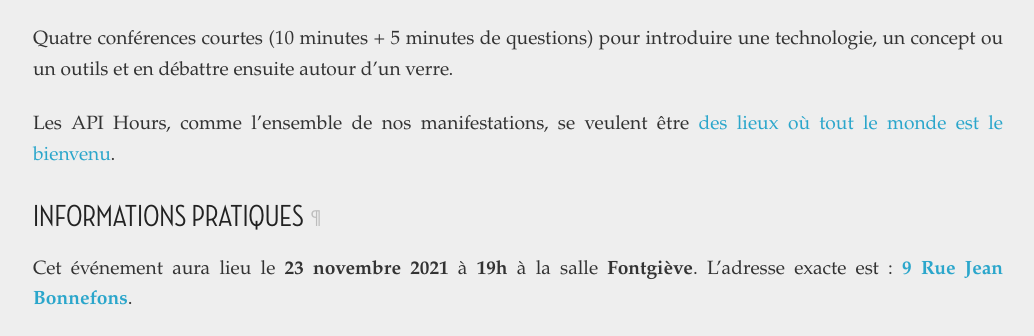
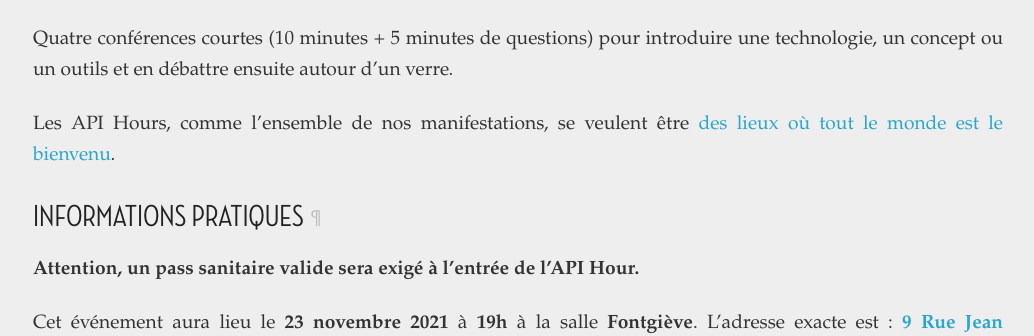
Before and after one commit to clermontech/clermontech.github.com, a Jekyll site: the page built from _posts/2021-11-23-api-hour-48.md, in a window 1280 px wide and 900 px high, scrolled down 467 px, cut to the strip 0-336 px from the top of the window. Shown: the whole strip, without its empty margins (122-1156 px from the left). Built offline with Jekyll 4.4.1, drawn with Linux system fonts in a browser that asks for light colours.

Commit message:
pass sanitaire disclaimer

```diff
--- a/_posts/2021-11-23-api-hour-48.md
+++ b/_posts/2021-11-23-api-hour-48.md
@@ -15,6 +15,8 @@ lieux où tout le monde est le bienvenu](/code-of-conduct.html).
 
 
 ## Informations pratiques
+
+**Attention, un pass sanitaire valide sera exigé à l'entrée de l'API Hour.**
 
 Cet événement aura lieu le **23 novembre 2021** à **19h**  à la salle **Fontgiève**. L'adresse
 exacte est : [**9 Rue Jean Bonnefons**](https://www.openstreetmap.org/?query=9 Rue Jean Bonnefons 63000 Clermont-Ferrand).
```
